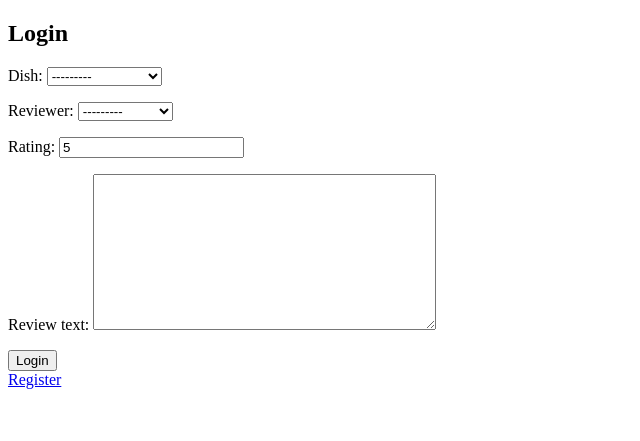
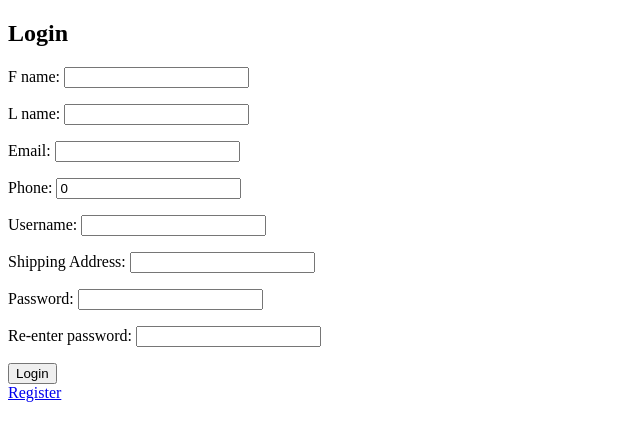
Before and after one commit to SheinH/City-Sushi, a Django app: template templates/registration/login.html in a window 1280 px wide. Shown: the part 26-467 px from the top of the page, without its empty margins (0-640 px from the left). Run offline with Django 3.2, Linux system fonts and the light colour scheme; the template is opened without the code that fills it: values that come from a table or form of the project are taken from there, others are empty; data comes from the database, SQL or seed files in the repository; both versions use the stored data as it was after the commit.

Commit message:
added registration for customers

```diff
--- a/orders/forms.py
+++ b/orders/forms.py
@@ -6,7 +6,7 @@ from .models import Visitor, Customer, Review, PaymentInfo
 
 
 class CustomerSignUpForm(forms.Form):
-    username = forms.CharField(label='Username', min_length=5, max_length=50)
+    username = forms.CharField(label='Username', min_length=5, max_length=20)
     email = forms.EmailField(label='Email')
     password = forms.CharField(label='Password', widget=forms.PasswordInput)
     password_confirm = forms.CharField(label='Re-enter password', widget=forms.PasswordInput)
@@ -42,10 +42,36 @@ class CustomerSignUpForm(forms.Form):
         return user
 
 
+class CustomerRegistrationForm(forms.ModelForm):
+    username = forms.CharField(label='Username', min_length=5, max_length=20)
+    shipping = forms.CharField(label="Shipping Address", max_length=200)
+    password = forms.CharField(label='Password', widget=forms.PasswordInput)
+    password_confirm = forms.CharField(label='Re-enter password', widget=forms.PasswordInput)
+
+    def clean_username(self):
+        username = self.cleaned_data['username']
+        r = User.objects.filter(username=username)
+        if r:
+            raise ValidationError("Username already exists")
+        return username
+
+    def clean_password_confirm(self):
+        password = self.cleaned_data.get('password')
+        password_confirm = self.cleaned_data.get('password_confirm')
+        if password and password_confirm and password != password_confirm:
+            raise ValidationError("Passwords don't match")
+
+        return password_confirm
+
+    class Meta:
+        model = Customer
+        fields = ['f_name', 'l_name', 'email', 'phone']
+
+
 class PaymentForm(forms.ModelForm):
     class Meta:
         model = PaymentInfo
-        fields = ['name','card_num','exp_month','exp_year','cvv']
+        fields = ['name', 'card_num', 'exp_month', 'exp_year', 'cvv']
 
 
 class VisitorForm(forms.ModelForm):
--- a/orders/templates/orders/menu.html
+++ b/orders/templates/orders/menu.html
@@ -60,6 +60,7 @@
             <td>{{ d.name }}</td>
             <td>{{ d.description }}</td>
             <td>{{ d.rating }}</td>
+            <td>{{ d.price }}</td>
             <td><input type="number" value="0" min="0" max="100" name="{{ d.pk }}"/></td>
         </tr>
         {% endfor %}
--- a/orders/urls.py
+++ b/orders/urls.py
@@ -8,7 +8,8 @@ urlpatterns = [
     path('menu/', views.menu, name='menu'),
     path('orderplaced/', views.orderPlaced, name='orderplaced'),
     path('register/', views.customerRegister, name='register'),
-    # path('customer/login/', views.customerLogin, name='login'),
+    # For actual customers in model
+    path('cregister/', views.realCustomerRegister, name='cregister'),
     path('profile/', views.customerProfile, name='profile'),
     path('customer/create/', views.createCustomer, name='ccreate'),
     path('user/update/<int:id>/', views.updateCustomer, name='cupdate'),
--- a/templates/registration/login.html
+++ b/templates/registration/login.html
@@ -10,5 +10,5 @@
   {{ form.as_p }}
   <button type="submit">Login</button>
 </form>
-<a href="{% url 'orders:register'%}">Register</a>
+<a href="{% url 'orders:cregister'%}">Register</a>
 {% endblock %}
```
Also changed, not shown: orders/views.py (+23 -1 lines), db.sqlite3.
